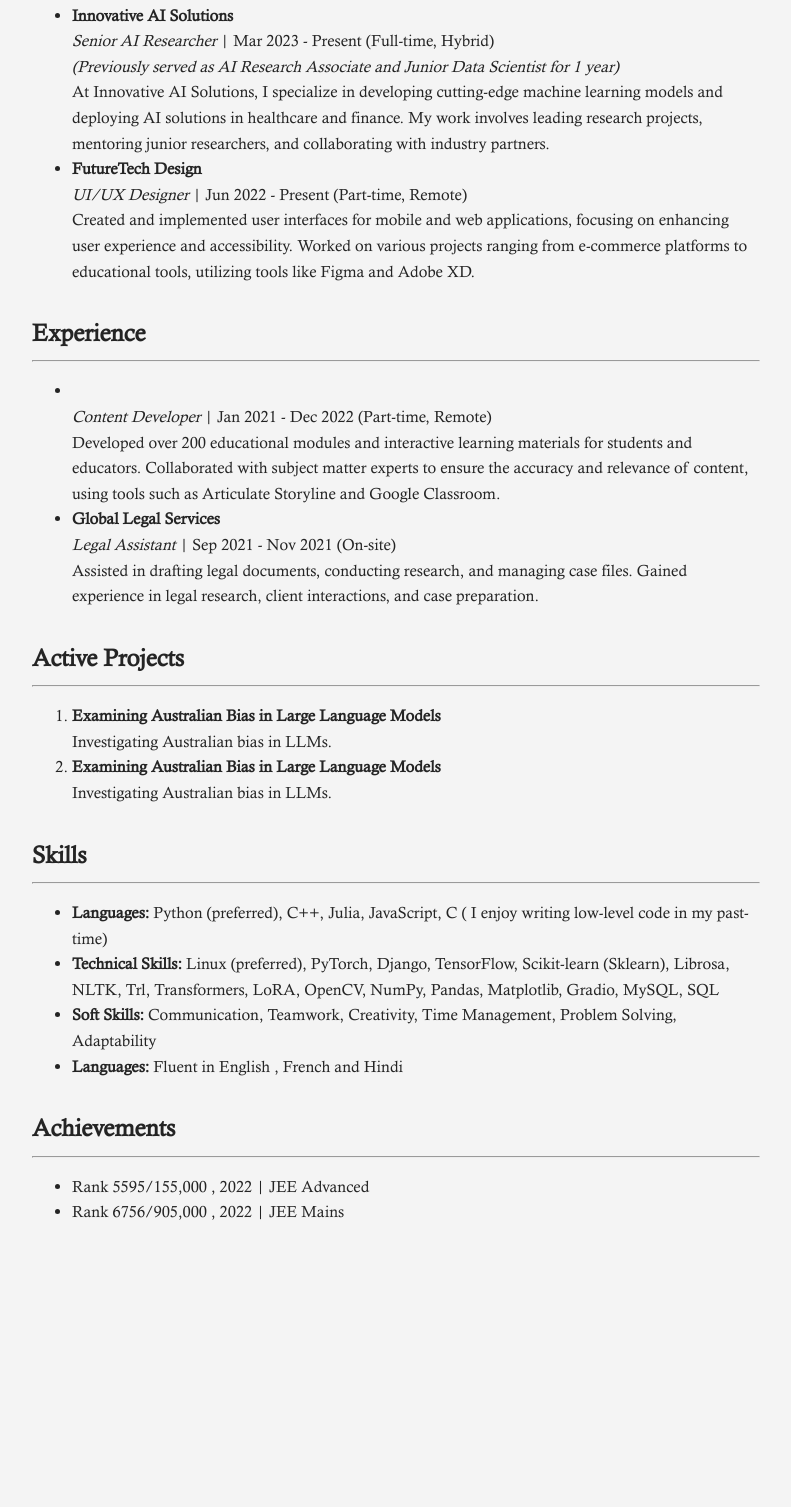
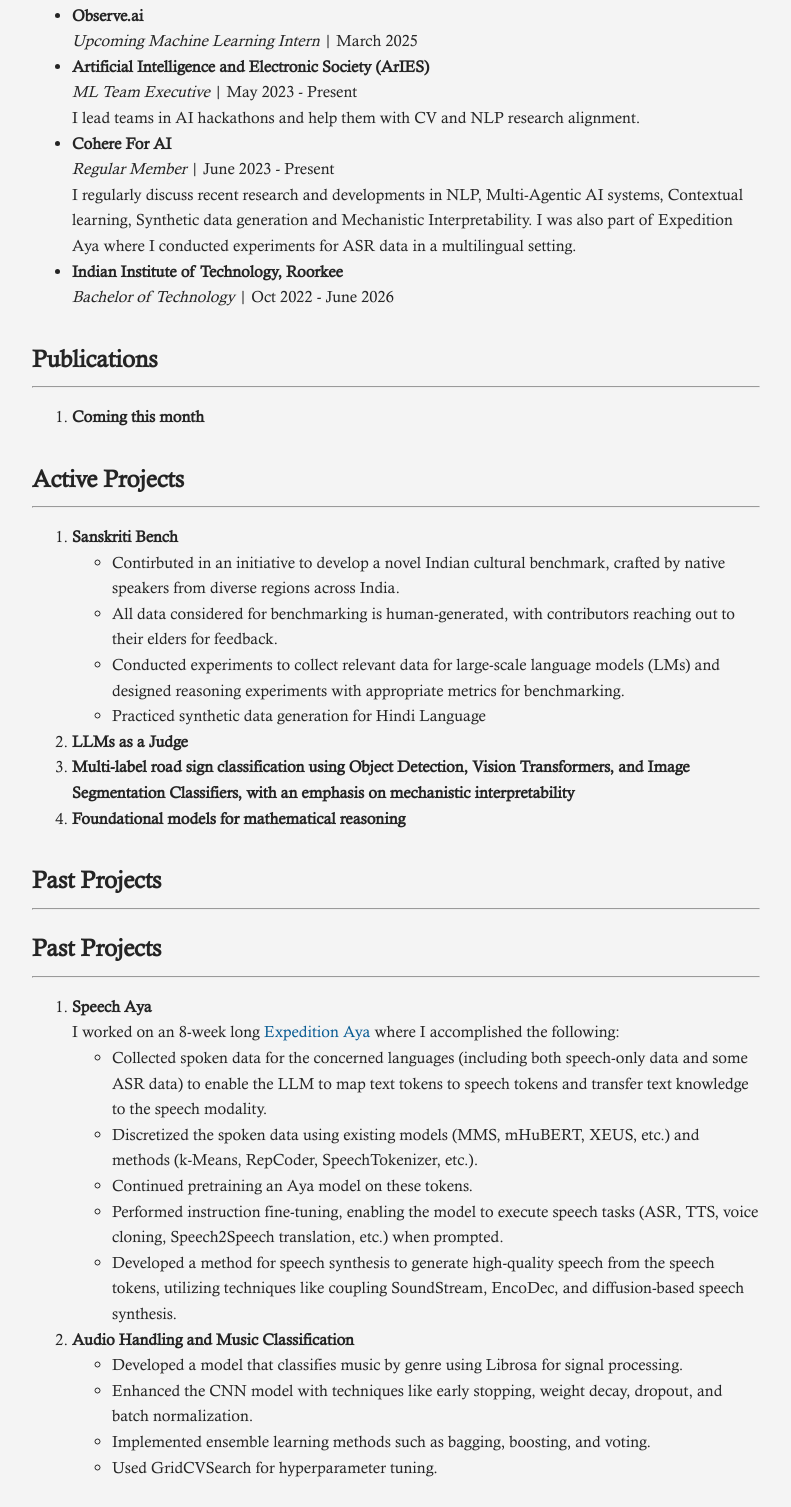
Before and after one commit to SidWorks01/sidworks01.github.io, a plain HTML site: page index.html in a window 1280 px wide. Shown: the part 1004-2511 px from the top of the page, without its empty margins (244-1035 px from the left). Before the commit the page ends 2279 px from the top, so only its background shows below. Drawn offline with Linux system fonts and the light colour scheme.

Commit message:
Update index.html

```diff
--- a/index.html
+++ b/index.html
@@ -95,26 +95,6 @@
       </ul>
   </div> -->
 
-<!-- EducationSection -->
-<div class="content-section">
-  <h2>Experience</h2>
-  <hr>
-
-  <ul>
-    <li>
-      <strong>Innovative AI Solutions</strong>
-      <br><em>Senior AI Researcher</em> | Mar 2023 - Present (Full-time, Hybrid)  </br>
-      <i>(Previously served as AI Research Associate and Junior Data Scientist for 1 year)</i></br>
-      At Innovative AI Solutions, I specialize in developing cutting-edge machine learning models and deploying AI solutions in healthcare and finance. My work involves leading research projects, mentoring junior researchers, and collaborating with industry partners.
-    </li>
-    <li>
-      <strong>FutureTech Design</strong>
-      <br><em>UI/UX Designer</em> | Jun 2022 - Present (Part-time, Remote)  </br>
-      Created and implemented user interfaces for mobile and web applications, focusing on enhancing user experience and accessibility. Worked on various projects ranging from e-commerce platforms to educational tools, utilizing tools like Figma and Adobe XD.
-    </li>
-
-  </ul>
-  </div>
 
 <!-- Experience Section -->
 <div class="content-section">
@@ -123,14 +103,22 @@
 
   <ul>
     <li>
-      <strong></strong>
-      <br><em>Content Developer</em> | Jan 2021 - Dec 2022 (Part-time, Remote)  </br>
-      Developed over 200 educational modules and interactive learning materials for students and educators. Collaborated with subject matter experts to ensure the accuracy and relevance of content, using tools such as Articulate Storyline and Google Classroom.
+      <strong>Observe.ai</strong></strong>
+      <br><em>Upcoming Machine Learning Intern</em> | March 2025 </br>
     </li>
     <li>
-      <strong>Global Legal Services</strong>
-      <br><em>Legal Assistant</em> | Sep 2021 - Nov 2021 (On-site)  </br>
-      Assisted in drafting legal documents, conducting research, and managing case files. Gained experience in legal research, client interactions, and case preparation.
+      <strong>Artificial Intelligence and Electronic Society (ArIES)</strong>
+      <br><em>ML Team Executive</em> | May 2023 - Present </br>
+      I lead teams in AI hackathons and help them with CV and NLP research alignment.
+    </li>
+    <li>
+      <strong>Cohere For AI</strong>
+      <br><em>Regular Member</em> | June 2023 - Present </br>
+      I regularly discuss recent research and developments in NLP, Multi-Agentic AI systems, Contextual learning, Synthetic data generation and Mechanistic Interpretability. I was also part of Expedition Aya where I conducted experiments for ASR data in a multilingual setting.
+    </li>
+    <li>
+      <strong>Indian Institute of Technology, Roorkee</strong>
+      <br><em>Bachelor of Technology</em> | Oct 2022 - June 2026  </br>
     </li>
 
   </ul>
@@ -138,48 +126,75 @@
 
 
 <!-- Publications Section -->
-<!-- <div class="content-section">
+<div class="content-section">
   <h2>Publications</h2>
   <hr>
   <ol>
     <li>
-      <strong>Exploring Biases in Low-Resource Languages Using Transformer Models</strong><br>
-      Alex Johnson, Emily Davis, <u>Chris Taylor</u>, Jordan Lee<br>
-      Accepted in
-      <i>The 2nd Workshop on Advances in NLP for Low-Resource Languages at ACL 2024</i><br>
-      Read more: <a href="https://arxiv.org/" target="_blank">arXiv</a>
-    </li>
-    <li>
-      <strong>Exploring Biases in Low-Resource Languages Using Transformer Models</strong><br>
-      Alex Johnson, Emily Davis, <u>Chris Taylor</u>, Jordan Lee<br>
-      Accepted in
-      <i>The 2nd Workshop on Advances in NLP for Low-Resource Languages at ACL 2024</i><br>
-      Read more: <a href="https://arxiv.org/" target="_blank">arXiv</a>
-    </li>
-    <li>
-      <strong>Exploring Biases in Low-Resource Languages Using Transformer Models</strong><br>
-      Alex Johnson, Emily Davis, <u>Chris Taylor</u>, Jordan Lee<br>
-      Accepted in
-      <i>The 2nd Workshop on Advances in NLP for Low-Resource Languages at ACL 2024</i><br>
-      Read more: <a href="https://arxiv.org/" target="_blank">arXiv</a>
+      <strong>Coming this month</strong>
     </li>
   </ol>
-</div> -->
+</div>
 
 <!-- Active Projects Section -->
 <div class="content-section">
   <h2>Active Projects</h2>
   <hr>
   <ol>
+ <li>
+  <strong>Sanskriti Bench</strong><br>
+  <ul>
+    <li>Contirbuted in an initiative to develop a novel Indian cultural benchmark, crafted by native speakers from diverse regions across India.</li>
+    <li>All data considered for benchmarking is human-generated, with contributors reaching out to their elders for feedback.</li>
+    <li>Conducted experiments to collect relevant data for large-scale language models (LMs) and designed reasoning experiments with appropriate metrics for benchmarking.</li>
+    <li>Practiced synthetic data generation for Hindi Language </li>
+  </ul>
+</li>
+
     <li>
-      <strong>Examining Australian Bias in Large Language Models</strong><br>
-      Investigating Australian bias in LLMs.</a>
+      <strong>LLMs as a Judge</strong><br>
     </li>
     <li>
-      <strong>Examining Australian Bias in Large Language Models</strong><br>
-      Investigating Australian bias in LLMs.</a>
+      <strong>Multi-label road sign classification using Object Detection, Vision Transformers, and Image Segmentation Classifiers, with an emphasis on mechanistic interpretability</strong><br>
+    </li>
+    <li>
+      <strong>Foundational models for mathematical reasoning </strong>
     </li>
   </ol>
+</div>
+<!-- Past Projects Section -->
+<div class="content-section">
+  <h2>Past Projects</h2>
+  <hr>
+<!-- Past Projects Section -->
+<div class="content-section">
+  <h2>Past Projects</h2>
+  <hr>
+  <ol>
+    <li>
+      <strong>Speech Aya</strong><br>
+      I worked on an 8-week long <a href ="https://sites.google.com/cohere.com/expedition-aya/project-showcase?authuser=0" target="_blank">Expedition Aya </a> where I accomplished the following:
+      <ul>
+        <li>Collected spoken data for the concerned languages (including both speech-only data and some ASR data) to enable the LLM to map text tokens to speech tokens and transfer text knowledge to the speech modality.</li>
+        <li>Discretized the spoken data using existing models (MMS, mHuBERT, XEUS, etc.) and methods (k-Means, RepCoder, SpeechTokenizer, etc.).</li>
+        <li>Continued pretraining an Aya model on these tokens.</li>
+        <li>Performed instruction fine-tuning, enabling the model to execute speech tasks (ASR, TTS, voice cloning, Speech2Speech translation, etc.) when prompted.</li>
+        <li>Developed a method for speech synthesis to generate high-quality speech from the speech tokens, utilizing techniques like coupling SoundStream, EncoDec, and diffusion-based speech synthesis.</li>
+      </ul>
+    </li>
+  <li>
+  <strong>Audio Handling and Music Classification</strong><br>
+  <ul>
+    <li>Developed a model that classifies music by genre using Librosa for signal processing.</li>
+    <li>Enhanced the CNN model with techniques like early stopping, weight decay, dropout, and batch normalization.</li>
+    <li>Implemented ensemble learning methods such as bagging, boosting, and voting.</li>
+    <li>Used GridCVSearch for hyperparameter tuning.</li>
+  </ul>
+</li>
+
+  </ol>
+</div>
+
 </div>
 
 
```
